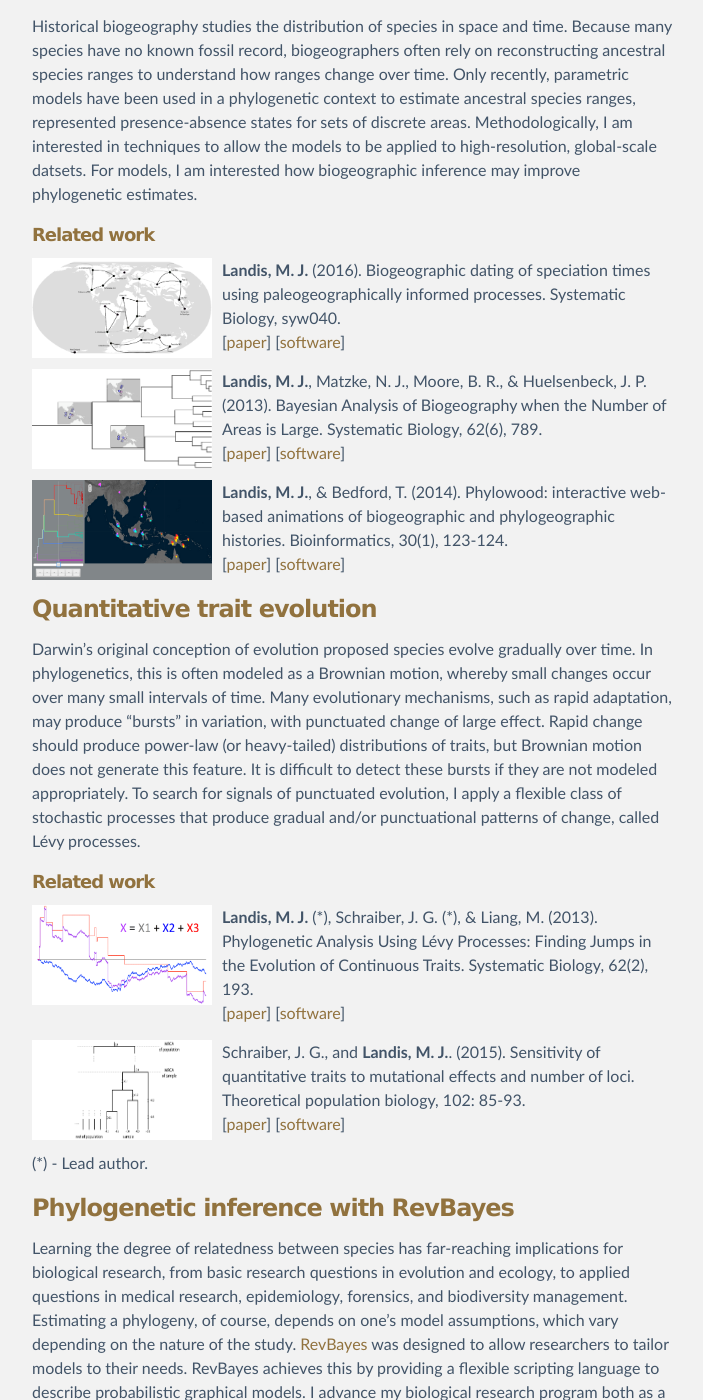
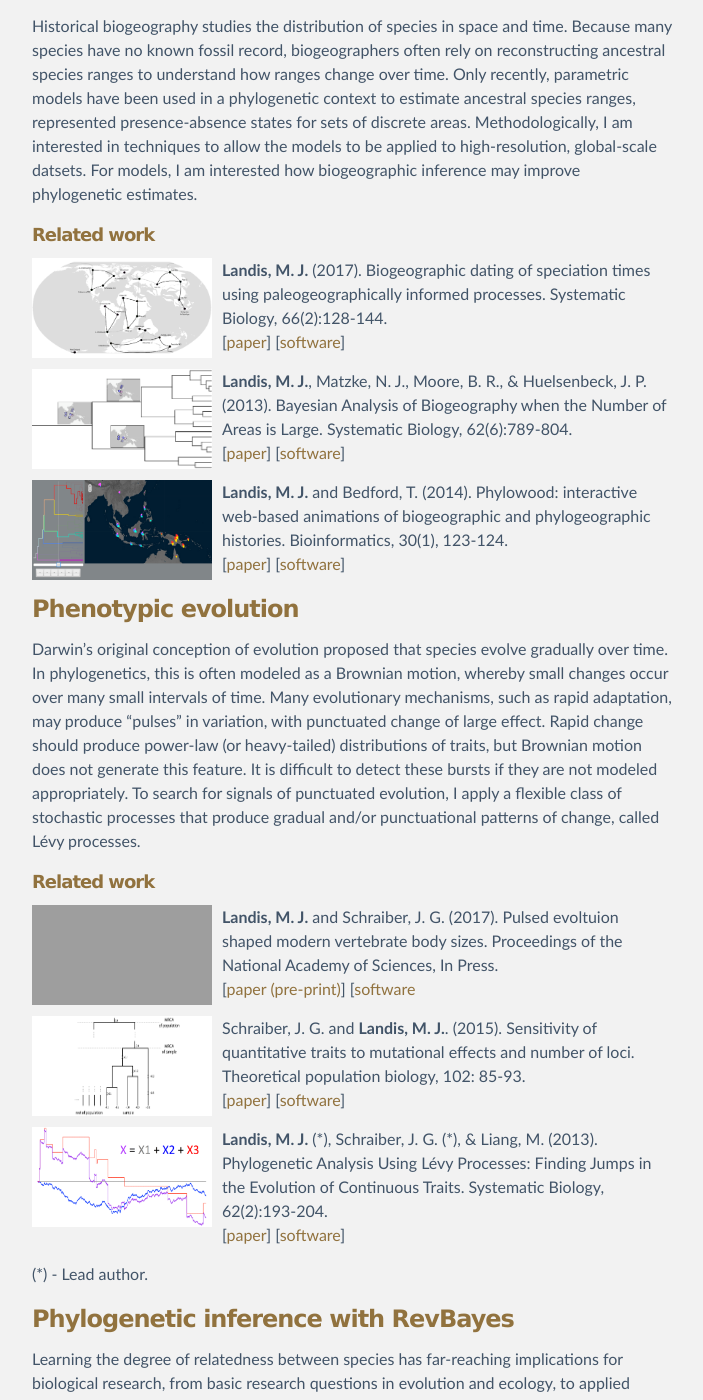
Before and after one commit to mlandis/mlandis.github.io, a Jekyll site: the page built from research/index.md, in a window 1280 px wide and 1400 px high, scrolled down 720 px. Shown: the whole window, without its empty margins (288-991 px from the left). Built offline with Jekyll 4.4.1, drawn with Linux system fonts in a browser that asks for light colours; some of the changed text lies outside the part shown; grey boxes are pictures that could not be loaded.

Commit message:
updates to research/cv

```diff
--- a/research/index.md
+++ b/research/index.md
@@ -8,10 +8,10 @@ Models of evolutionary processes help us understand how biodiversity is generate
 Due to technological and mathematical reasons, statistical phylogenetic research has largely focused on models of molecular evolution.
 Two of the most salient aspects of biodiversity, the morphological and geographical variation of species, have a rich theoretical histories in biology, but lack statistical tools to test longstanding theories.
 
-My primary research interests include **statistical phylogenetics**, **Bayesian inference**, **historical biogeography**, and **quantitative trait evolution**.
+My primary research interests include **statistical phylogenetics**, **Bayesian inference**, **historical biogeography**, and **phenotypic evolution**.
 I study evolution by developing probabilistic models, writing open source and community-minded software, and analysing simulated and empirical data.
 These methods are available as open source software (see below).
-I maintain a strong and general interest in phylogenetic inference, and serve as an active core developer for [RevBayes](http://revbayes.com), an open-source package for modeling evolutionary processes and estimating trees.
+I maintain a broad and active interest in phylogenetic inference, and serve as an active core developer for [RevBayes](http://revbayes.com), an open-source package for modeling evolutionary processes and estimating trees.
 
 ### Historical biogeography
 
@@ -25,35 +25,39 @@ For models, I am interested how biogeographic inference may improve phylogenetic
 ##### Related work
 
 <img src="../assets/research/img/Landis_2016_SystBiol_biogeographic_dating.png" style="float: left; margin:0px 10px 0px 0px" height="100" width="180">
-**Landis, M. J.** (2016). Biogeographic dating of speciation times using paleogeographically informed processes. Systematic Biology, syw040.
+**Landis, M. J.** (2017). Biogeographic dating of speciation times using paleogeographically informed processes. Systematic Biology, 66(2):128-144.
 <br>[[paper](../assets/research/pdf/Landis_2016_SystBiol_biogeographic_dating.pdf)]  [[software](http://github.com/mlandis/biogeographic_dating)]
 
 <img src="../assets/research/img/Landis_et_al_2013_SystBiol_biogeography_many_areas.png" style="float: left; margin:0px 10px 0px 0px" height="100" width="180">
-**Landis, M. J.**, Matzke, N. J., Moore, B. R., & Huelsenbeck, J. P. (2013). Bayesian Analysis of Biogeography when the Number of Areas is Large. Systematic Biology, 62(6), 789.
+**Landis, M. J.**, Matzke, N. J., Moore, B. R., & Huelsenbeck, J. P. (2013). Bayesian Analysis of Biogeography when the Number of Areas is Large. Systematic Biology, 62(6):789-804.
 <br>[[paper](../assets/research/pdf/Landis_et_al_2013_SystBiol_biogeography_many_areas.pdf)]  [[software](http://software.google.com/p/archive/bayarea)]
 
 <img src="../assets/research/img/Landis_Bedford_2014_Bioinfo_phylowood.png" style="float: left; margin:0px 10px 0px 0px" height="100" width="180">
-**Landis, M. J.**, & Bedford, T. (2014). Phylowood: interactive web-based animations of biogeographic and phylogeographic histories. Bioinformatics, 30(1), 123-124.
+**Landis, M. J.** and Bedford, T. (2014). Phylowood: interactive web-based animations of biogeographic and phylogeographic histories. Bioinformatics, 30(1), 123-124.
 <br>[[paper](../assets/research/pdf/Landis_Bedford_2014_Bioinfo_phylowood.pdf)]  [[software](http://mlandis.github.io/phylowood)]
 
-### Quantitative trait evolution
+### Phenotypic evolution
 
-Darwin's original conception of evolution proposed species evolve gradually over time.
+Darwin's original conception of evolution proposed that species evolve gradually over time.
 In phylogenetics, this is often modeled as a Brownian motion, whereby small changes occur over many small intervals of time.
-Many evolutionary mechanisms, such as rapid adaptation, may produce "bursts" in variation, with punctuated change of large effect.
+Many evolutionary mechanisms, such as rapid adaptation, may produce "pulses" in variation, with punctuated change of large effect.
 Rapid change should produce power-law (or heavy-tailed) distributions of traits, but Brownian motion does not generate this feature.
 It is difficult to detect these bursts if they are not modeled appropriately.
 To search for signals of punctuated evolution, I apply a flexible class of stochastic processes that produce gradual and/or punctuational patterns of change, called Lévy processes.
 
 ##### Related work
 
-<img src="../assets/research/img/Landis_et_al_2012_SystBiol_phylo_levy.png" style="float: left; margin:0px 10px 0px 0px" height="100" width="180">
-**Landis, M. J.** (\*), Schraiber, J. G. (\*), & Liang, M. (2013). Phylogenetic Analysis Using Lévy Processes: Finding Jumps in the Evolution of Continuous Traits. Systematic Biology, 62(2), 193.
-<br>[[paper](../assets/research/pdf/Landis_et_al_2012_SystBiol_phylo_levy.pdf)]  [[software](http://github.com/mlandis/creepy-jerk)]
+<img src="../assets/research/img/Landis_Schraiber_2017_PNAS_pulse_vertebrate.png" style="float: left; margin:0px 10px 0px 0px" height="100" width="180">
+**Landis, M. J.** and Schraiber, J. G. (2017). Pulsed evoltuion shaped modern vertebrate body sizes. Proceedings of the National Academy of Sciences, In Press.
+<br>[[paper (pre-print)](../assets/research/pdf/Landis_Schraiber_2017_bioRxiv_pulse_vertebrate.pdf)]  [[software](http://github.com/Schraiber/pulsR)
 
 <img src="../assets/research/img/Schraiber_Landis_2014_TPB_quant_coalescent.png" style="float: left; margin:0px 10px 0px 0px" height="100" width="180">
-Schraiber, J. G., and **Landis, M. J.**. (2015). Sensitivity of quantitative traits to mutational effects and number of loci. Theoretical population biology,  102: 85-93.
+Schraiber, J. G. and **Landis, M. J.**. (2015). Sensitivity of quantitative traits to mutational effects and number of loci. Theoretical population biology, 102: 85-93.
 <br>[[paper](../assets/research/pdf/Schraiber_Landis_2014_TPB_quant_coalescent.pdf)]  [[software](http://github.com/Schraiber/quant_trait_coalescent)]
+
+<img src="../assets/research/img/Landis_et_al_2012_SystBiol_phylo_levy.png" style="float: left; margin:0px 10px 0px 0px" height="100" width="180">
+**Landis, M. J.** (\*), Schraiber, J. G. (\*), & Liang, M. (2013). Phylogenetic Analysis Using Lévy Processes: Finding Jumps in the Evolution of Continuous Traits. Systematic Biology, 62(2):193-204.
+<br>[[paper](../assets/research/pdf/Landis_et_al_2012_SystBiol_phylo_levy.pdf)]  [[software](http://github.com/mlandis/creepy-jerk)]
 
 (\*) - Lead author.
 
@@ -67,10 +71,18 @@ I advance my biological research program both as a core developer and daily user
 
 ##### Related work
 
+<img src="../assets/research/img/Hoehna_et_al_2017_Bioinformatics_parallel_marg_like.png" style="float: left; margin:0px 10px 0px 0px" height="100" width="180">
+Höhna, S., **Landis, M. J.**, and  B. R., Huelsenbeck. (2017).  Parallel power posterior analyses for fast computation of marginal likelihoods in phylogenetics. Bioinformatics, Accepted.
+<br>[[paper (pre-print)](../assets/research/pdf/Hoehna_et_al_2017_bioRxiv_parallel_marg_like.pdf)]
+
+<img src="../assets/research/img/Hoehna_et_al_2017_CurrProcBioinfo_revbayes.png" style="float: left; margin:0px 10px 0px 0px" height="100" width="180">
+Höhna, S., **Landis, M. J.**, and Heath, T. A. (2017). Phylogenetic Inference Using RevBayes. Current Protocols in Bioinformatics, 57:6.16-6.16.34.
+<br>[[paper](../assets/research/pdf/Hoehna_et_al_2017_CurrProcBioinfo_revbayes.pdf)]
+
 <img src="../assets/research/img/Hoehna_et_al_2016_SystBiol_revbayes.png" style="float: left; margin:0px 10px 0px 0px" height="100" width="180">
-Höhna, S., **Landis, M. J.**, Heath, T. A., Boussau, B., Lartillot, N., Moore, B. R., Huelsenbeck, J. P. & Ronquist, F. (2016). RevBayes: Bayesian Phylogenetic Inference Using Graphical Models and an Interactive Model-Specification Language. Systematic Biology, syw021.
+Höhna, S., **Landis, M. J.**, Heath, T. A., Boussau, B., Lartillot, N., Moore, B. R., Huelsenbeck, J. P. & Ronquist, F. (2016). RevBayes: Bayesian Phylogenetic Inference Using Graphical Models and an Interactive Model-Specification Language. Systematic Biology, 65(4):726-736.
 <br>[[paper](../assets/research/pdf/Hoehna_et_al_2016_SystBiol_revbayes.pdf)]  [[software](http://github.com/revbayes/revbayes)]
 
 <img src="../assets/research/img/Hoehna_et_al_2014_SystBiol_graphical_models.png" style="float: left; margin:0px 10px 0px 0px" height="100" width="180">
-Höhna, S., Heath, T. A., Boussau, B., **Landis, M. J.**, Ronquist, F., & Huelsenbeck, J. P. (2014). Probabilistic graphical model representation in phylogenetics. Systematic Biology, 63(5), 753-771.
+Höhna, S., Heath, T. A., Boussau, B., **Landis, M. J.**, Ronquist, F., & Huelsenbeck, J. P. (2014). Probabilistic graphical model representation in phylogenetics. Systematic Biology, 63(5):753-771.
 <br>[[paper](../assets/research/pdf/Hoehna_et_al_2014_SystBiol_graphical_models.pdf)]
```
Also changed, not shown: code/index.md (+23 -5 lines), 2 other files.
